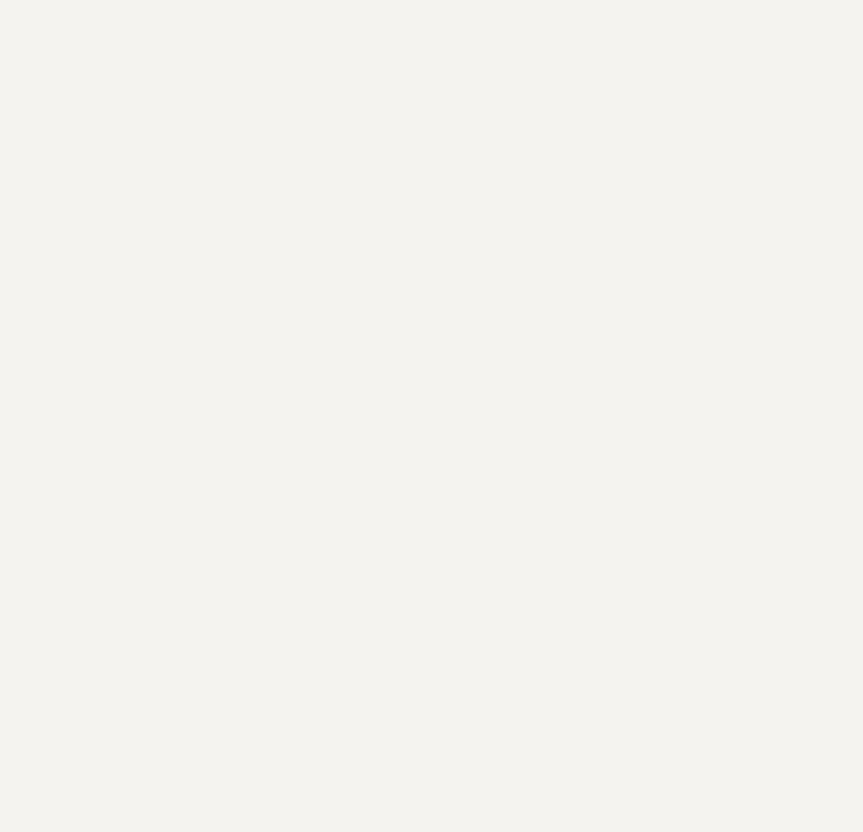
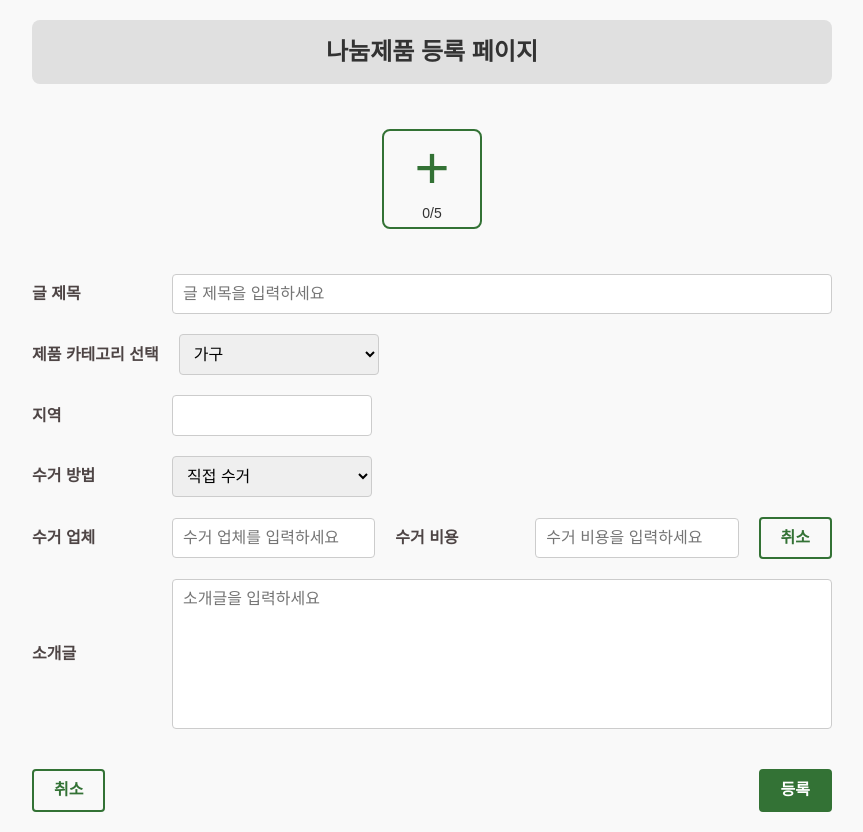
Before and after one commit to prgrms-fe-devcourse/NFE1_2_SharingLiving, a React (Vite) app in the folder shareliving-front/: page /product in a window 1280 px wide. Before the commit this address had no page. Shown: the whole page, without its empty margins (208-1071 px from the left). Before the commit the page ends 800 px from the top, so only its background shows below. Built offline with nearby package versions, Linux system fonts and the light colour scheme; a web font is replaced by a local one.

Commit message:
update: product 페이지 디자인 완성

```diff
--- a/shareliving-front/src/App.jsx
+++ b/shareliving-front/src/App.jsx
@@ -3,6 +3,7 @@ import React from 'react';
 import { BrowserRouter as Router, Route, Routes } from 'react-router-dom';
 import Home from './pages/Home';
 import Knowledge from './pages/Knowledge';
+import Product from './pages/Product';
 
 function App() {
   return (
@@ -10,6 +11,7 @@ function App() {
       <Routes>
         <Route path="/" element={<Home />} />
         <Route path="/knowledge" element={<Knowledge />} />
+        <Route path="/product" element={<Product />} />
       </Routes>
     </Router>
   );
--- a/shareliving-front/src/components/ShareModal.jsx
+++ b/shareliving-front/src/components/ShareModal.jsx
@@ -5,17 +5,13 @@ import './ShareModal.scss';
 const ShareModal = ({ closeModal }) => {
     const navigate = useNavigate();
 
-    const handleKnowledgeClick = () => {
-    navigate('/knowledge');
-    };
-
     return (
         <div className="modal-overlay">
             <div className="modal-content">
                 <h2>나눔하기</h2>
                 <div className="modal-buttons">
-                    <button className="modal-button" onClick={handleKnowledgeClick}>나눔지식등록하기</button>
-                    <button className="modal-button">나눔제품등록하기</button>
+                    <button className="modal-button" onClick={() => {navigate('/knowledge');}}>나눔지식등록하기</button>
+                    <button className="modal-button" onClick={() => {navigate('/product');}}>나눔제품등록하기</button>
                 </div>
                 <button className="modal-close" onClick={closeModal}>닫기</button>
             </div>
--- /dev/null
+++ b/shareliving-front/src/pages/product.jsx
@@ -0,0 +1,124 @@
+import React, { useState } from 'react';
+import './product.scss';
+import { useNavigate } from 'react-router-dom';
+
+const Product = () => {
+  const navigate = useNavigate();
+  const [title, setTitle] = useState('');
+  const [category, setCategory] = useState('furniture');
+  const [region, setRegion] = useState('');
+  const [collection, setCollection] = useState('');
+  const [pickupCompany, setPickupCompany] = useState('');
+  const [pickupCost, setPickupCost] = useState('');
+  const [description, setDescription] = useState('');
+
+  return (
+    <div className="knowledge-wrapper">
+      <h1 className="title">나눔제품 등록 페이지</h1>
+      <div className="content">
+        <div className="image-upload">
+          <div className="upload-button">
+            <span className="plus-icon">+</span>
+            <span className="image-count">0/5</span>
+          </div>
+        </div>
+      </div>
+      <form className="knowledge-form">
+        <div className="form-group">
+          <label htmlFor="input-title" className="form-label">글 제목</label>
+          <input
+            type="text"
+            id="input-title"
+            className="input-title"
+            value={title}
+            onChange={(e) => setTitle(e.target.value)}
+            placeholder="글 제목을 입력하세요"
+          />
+        </div>
+
+        <div className="form-group">
+          <label htmlFor="dropdown" className="form-label">제품 카테고리 선택</label>
+          <select
+            id="dropdown"
+            className="dropdown"
+            value={category}
+            onChange={(e) => setCategory(e.target.value)}
+          >
+            <option value="furniture">가구</option>
+            <option value="appliances">가전</option>
+            <option value="life">생활</option>
+            <option value="etc">기타</option>
+          </select>
+        </div>
+
+        <div className="form-group">
+          <label htmlFor="input-type" className="form-label">지역</label>
+          <input
+            type="text"
+            id="input-type"
+            className="input-type"
+            value={region}
+            onChange={(e) => setRegion(e.target.value)}
+          />
+        </div>
+
+        <div className="form-group">
+          <label htmlFor="dropdown" className="form-label">수거 방법</label>
+          <select
+            id="dropdown"
+            className="dropdown"
+            value={collection}
+            onChange={(e) => setCollection(e.target.value)}
+          >
+            <option value="direct">직접 수거</option>
+            <option value="company">수거 업체 이용</option>
+            <option value="all">둘 다 가능</option>
+          </select>
+        </div>
+
+
+        <div className="form-group">
+          <label htmlFor="input-pickupCompany" className="form-label">수거 업체</label>
+          <input
+            type="text"
+            id="input-pickupCompany"
+            className="input-title"
+            value={pickupCompany}
+            onChange={(e) => setPickupCompany(e.target.value)}
+            placeholder="수거 업체를 입력하세요"
+          />
+
+          <label htmlFor="input-pickupCost" className="form-label">수거 비용</label>
+          <input
+            type="text"
+            id="input-pickupCost"
+            className="input-title"
+            value={pickupCost}
+            onChange={(e) => setPickupCost(e.target.value)}
+            placeholder="수거 비용을 입력하세요"
+          />
+
+          <button type="button" className="cancel-button">취소</button>
+        </div>
+
+        <div className="form-group form-group—textarea">
+          <label htmlFor="input-description" className="form-label">소개글</label>
+          <textarea
+            id="input-description"
+            className="input-description"
+            value={description}
+            onChange={(e) => setDescription(e.target.value)}
+            placeholder="소개글을 입력하세요"
+          />
+        </div>
+
+        <div className="form-actions">
+          <button type="button" className="cancel-button" onClick={() => {navigate('/');}}>취소</button>
+          <button type="submit" className="submit-button">등록</button>
+        </div>
+      </form>
+    </div>
+  );
+};
+
+export default Product;
--- /dev/null
+++ b/shareliving-front/src/pages/product.scss
@@ -0,0 +1,133 @@
+.knowledge-wrapper {
+  max-width: 1000px;
+  margin: 0 auto;
+  padding: 20px 100px;
+  background-color: #f9f9f9;
+  box-sizing: border-box;
+}
+
+.title {
+  font-size: 24px;
+  font-weight: bold;
+  text-align: center;
+  padding: 20px 0;
+  background-color: #e0e0e0;
+  margin-bottom: 20px;
+  color: #333;
+  border-radius: 8px;
+}
+
+.content {
+  display: flex;
+  justify-content: center;
+  align-items: center;
+  height: 150px;
+
+  .image-upload {
+      display: flex;
+      flex-direction: column;
+      align-items: center;
+
+      .upload-button {
+          width: 100px;
+          height: 100px;
+          border: 2px solid #337235;
+          display: flex;
+          flex-direction: column;
+          justify-content: center;
+          align-items: center;
+          border-radius: 8px;
+          cursor: pointer;
+
+          .plus-icon {
+              font-size: 60px;
+              color: #337235;
+              margin-bottom: 8px;
+          }
+
+          .image-count {
+              font-size: 14px;
+              color: #333;
+          }
+      }
+  }
+}
+
+.knowledge-form {
+  display: flex;
+  flex-direction: column;
+  gap: 20px;
+  margin-top: 20px;
+
+  .form-group {
+      display: flex;
+      align-items: center;
+      gap: 20px;
+
+      &--textarea {
+          align-items: flex-start;
+          flex-direction: column;
+          width: 100%;
+      }
+  }
+
+  .form-label {
+      min-width: 120px;
+      font-size: 16px;
+      font-weight: bold;
+  }
+
+  .input-title {
+      width: 100%;
+      padding: 10px;
+      font-size: 16px;
+      border: 1px solid #ccc;
+      border-radius: 4px;
+  }
+
+  .input-type,
+  .dropdown {
+      width: 200px;
+      padding: 10px;
+      font-size: 16px;
+      border: 1px solid #ccc;
+      border-radius: 4px;
+  }
+
+  .input-description {
+      width: 100%;
+      height: 150px;
+      padding: 10px;
+      font-size: 16px;
+      border: 1px solid #ccc;
+      border-radius: 4px;
+      resize: none;
+  }
+
+  .form-actions {
+      display: flex;
+      justify-content: space-between;
+      margin-top: 20px;
+  }
+
+  .cancel-button,
+  .submit-button {
+      padding: 10px 20px;
+      font-size: 16px;
+      font-weight: bold;
+      border-radius: 4px;
+      cursor: pointer;
+  }
+
+  .cancel-button {
+      background-color: transparent;
+      color: #337235;
+      border: 2px solid #337235;
+  }
+
+  .submit-button {
+      background-color: #337235;
+      color: #fff;
+      border: 2px solid #337235;
+  }
+}
```
